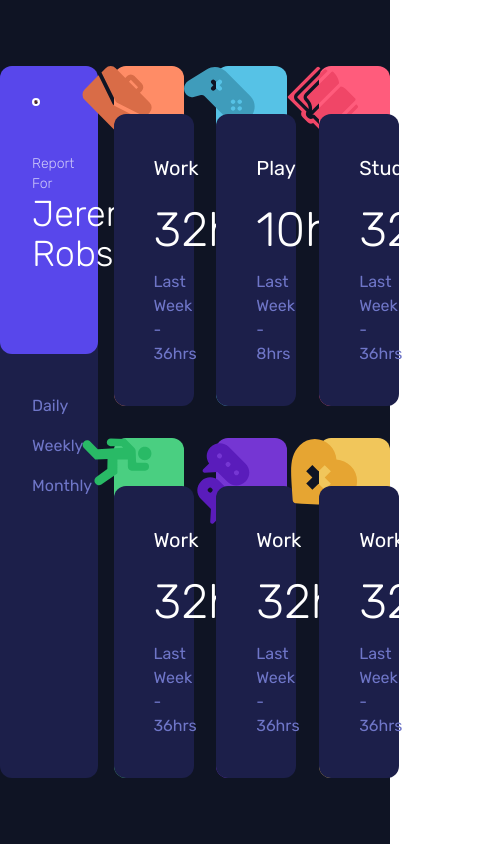
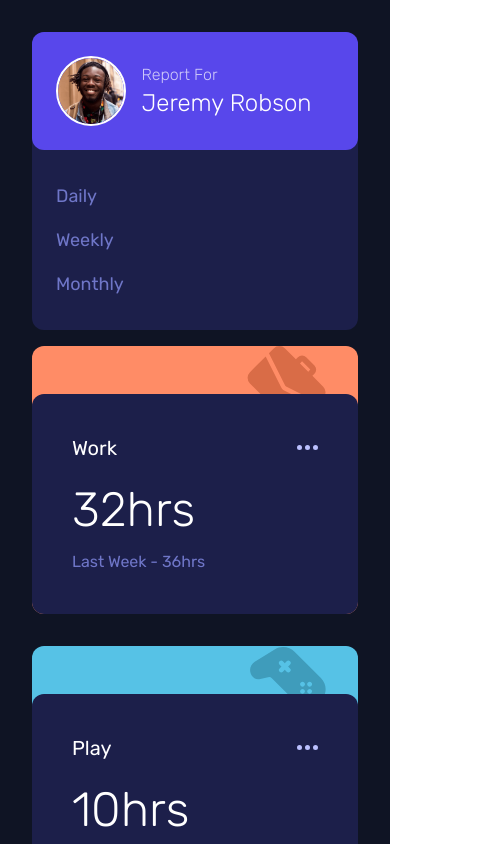
Before and after one commit to duncan-chege/time-tracking-dashboard, a Next.js app: page / in a window 390 px wide. Shown: the top 844 px of the page, 482 px wide, since content can reach past the window. Built offline with nearby package versions, Linux system fonts and the light colour scheme.

Commit message:
complete responsiveness of the layout

```diff
--- a/app/components/Schedule.tsx
+++ b/app/components/Schedule.tsx
@@ -10,7 +10,7 @@ import careIcon from "../../public/images/icon-self-care.svg"
 
 const Schedule = () => {
     return (
-    <div className="w-3/4 grid grid-cols-3 gap-8">
+    <div className="md:w-3/4 grid lg:grid-cols-3 md:grid-cols-2 gap-8">
         <div className="bg-light-red-work rounded-xl pt-12  relative z-50">
             <Image className="absolute right-8 top-0 -z-10" src={workIcon} alt="" />
             <div className="rounded-xl p-10 text-white bg-dark-blue">
--- a/app/components/Sidebar.tsx
+++ b/app/components/Sidebar.tsx
@@ -5,17 +5,19 @@ import profilePic from "../../public/images/image-jeremy.png";
 
 export default function Sidebar(){
 return (
-    <div className="w-1/4 bg-dark-blue rounded-xl">
-        <div className="bg-blue text-white rounded-xl p-8 font-light">
-            <Image className="border-white border-2 rounded-full w-1/4" src={profilePic} alt="" />
-            <p className="opacity-70 text-sm mt-12">Report For</p>
-            <h3 className="text-4xl mb-12">Jeremy<br /> Robson</h3>
+    <div className="md:w-1/4 bg-dark-blue rounded-xl">
+        <div className="bg-blue text-white rounded-xl lg:p-8 p-6 font-light flex items-center md:block">
+            <Image className="border-white border-2 rounded-full w-1/4 md:w-1/2" src={profilePic} alt="" />
+            <div className="md:my-12 md:ml-0 ml-4">
+                <p className="opacity-70 ">Report For</p>
+                <h3 className="lg:text-5xl md:text-3xl text-2xl">Jeremy Robson</h3>
+            </div>
         </div>
-        <div className="text-desaturated-blue p-8">
+        <div className="text-desaturated-blue lg:p-8 p-6">
             <ul>
-                <li className="py-2">Daily</li>
-                <li className="py-2">Weekly</li>
-                <li className="py-2">Monthly</li>
+                <li className="py-2 text-lg">Daily</li>
+                <li className="py-2 text-lg">Weekly</li>
+                <li className="py-2 text-lg">Monthly</li>
             </ul>
         </div>
     </div>
--- a/app/page.tsx
+++ b/app/page.tsx
@@ -7,7 +7,7 @@ import Schedule from "./components/Schedule";
 export default function Page() {
     return (
         <div className="bg-very-dark-blue min-h-screen flex items-center justify-center">
-            <div className="flex flex-row gap-4 h-auto">
+            <div className="flex md:flex-row flex-col gap-4 h-auto md:mx-16 m-8 w-full">
                 <Sidebar />
                 <Schedule />
             </div>
```
